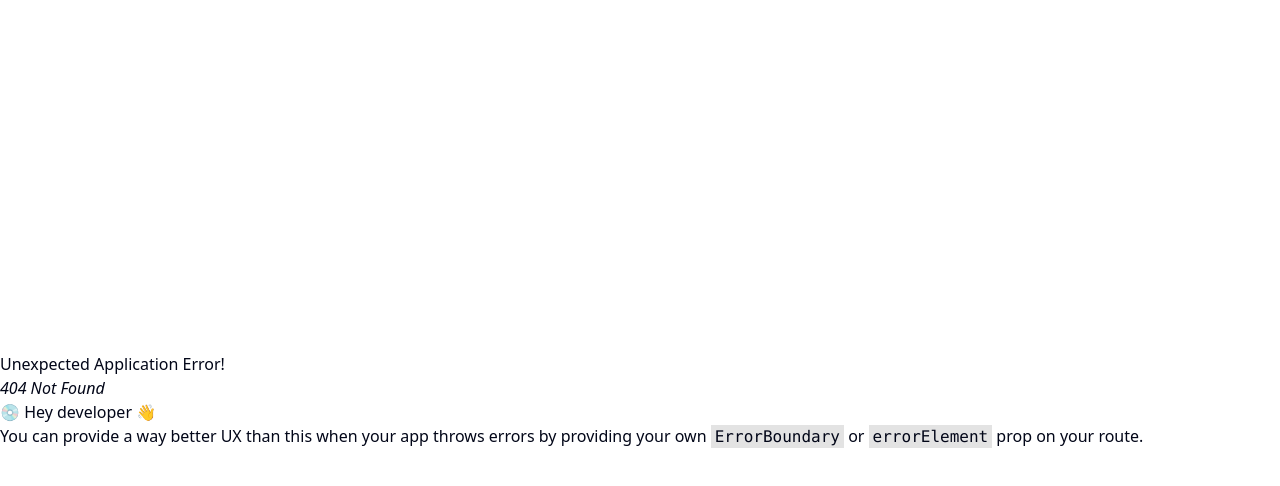
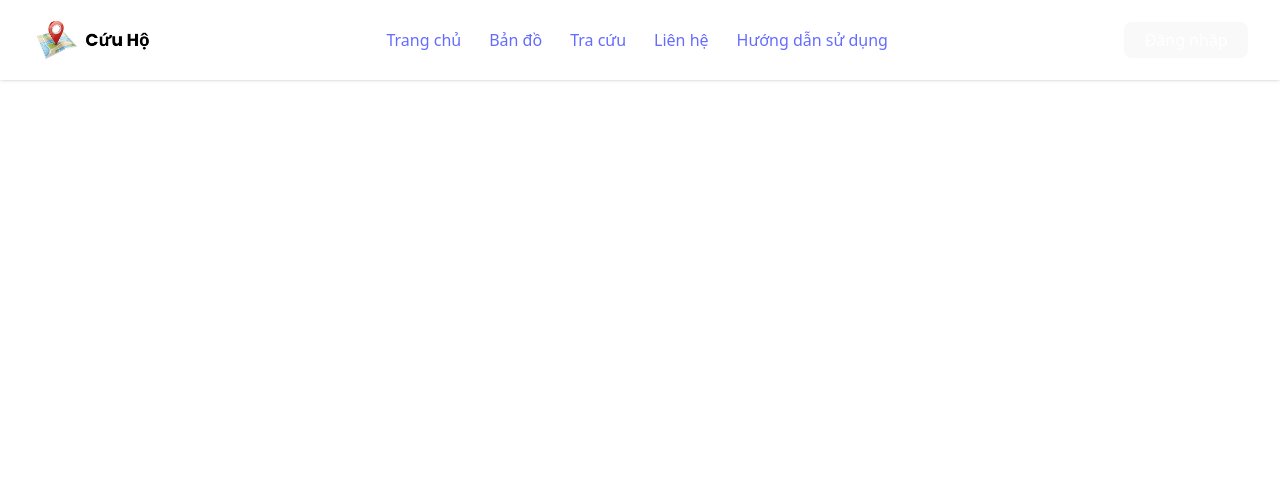
Before and after one commit to HenryNguyen23-FPT/Flood-Rescue-Coordination, a React (Vite) app in the folder Frontend/: page / in a window 1280 px wide. Before the commit this address led to /map. Shown: the top 486 px of the page. Built offline with nearby package versions, Linux system fonts and the light colour scheme.

Commit message:
fix: update header link and clean up routing structure
- Changed the home link in the Header component to point to the root path.
- Removed unnecessary navigation redirection in AppRoutes for a cleaner routing setup.

```diff
--- a/Frontend/src/layouts/Header.tsx
+++ b/Frontend/src/layouts/Header.tsx
@@ -35,7 +35,7 @@ export default function Header() {
                 {/* Home */}
                 <NavigationMenuItem>
                   <Link
-                    to="/home"
+                    to="/"
                     className="px-3 py-2 text-gray-700 hover:text-blue-600 font-medium transition"
                   >
                     Trang chủ
--- a/Frontend/src/routes/AppRoutes.tsx
+++ b/Frontend/src/routes/AppRoutes.tsx
@@ -1,16 +1,13 @@
-import { createBrowserRouter, Navigate } from "react-router-dom";
 import MainLayout from "@/layouts/MainLayout";
-
+import { createBrowserRouter } from "react-router-dom";
 
 export const router = createBrowserRouter([
   {
     path: "/",
     element: <MainLayout />,
     children: [
-      {
-        index: true,
-        element: <Navigate to="/map" replace />,
-      },
+
+
 
     ],
   },
```
